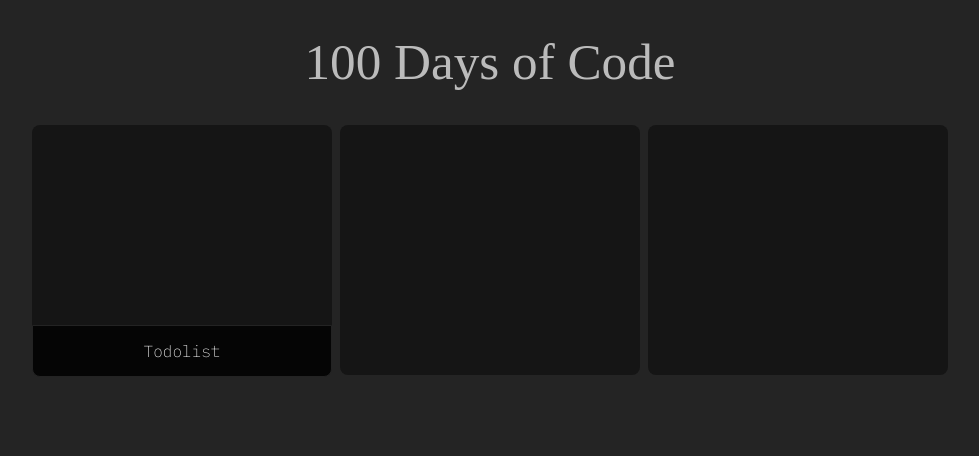
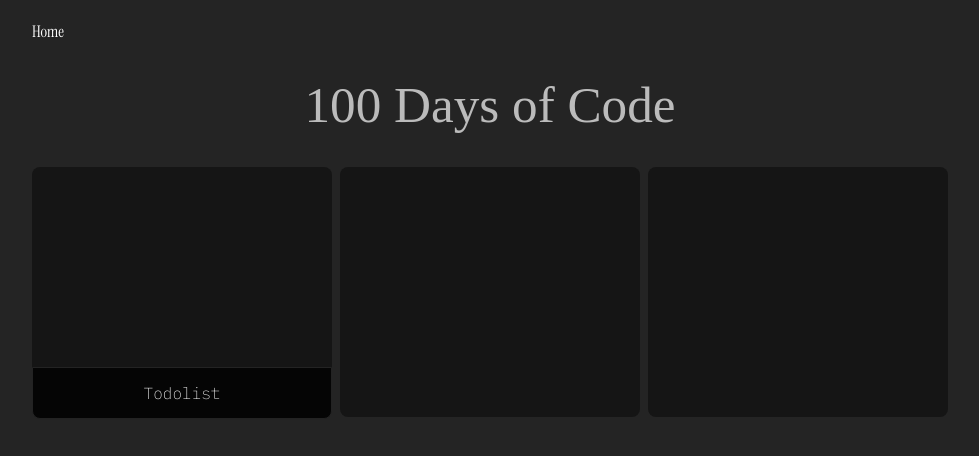
Before and after one commit to byfolarin/100-days-of-Code, a React (Vite) app in the folder code-100/: page / in a window 1280 px wide. Shown: the top 456 px of the page, without its empty margins (150-1129 px from the left). Built offline with nearby package versions, Linux system fonts and the light colour scheme; a web font is replaced by a local one.

Commit message:
home nav inc

```diff
--- a/code-100/src/App.jsx
+++ b/code-100/src/App.jsx
@@ -13,7 +13,7 @@ function App() {
     <BrowserRouter>
 
       <>
-
+      <h4><Link to={"/"}>Home</Link></h4>
       </>
 
       <Routes>
--- a/code-100/src/index.css
+++ b/code-100/src/index.css
@@ -41,6 +41,14 @@ h1 {
   font-size: 3.2em;
   line-height: 1.1;
   text-align: center;
+}
+
+h4{
+  font-size: 16px;
+  font-weight: 400;
+  font-family: "Instrument Serif", serif;
+  color: black;
+
 }
 
 
```
